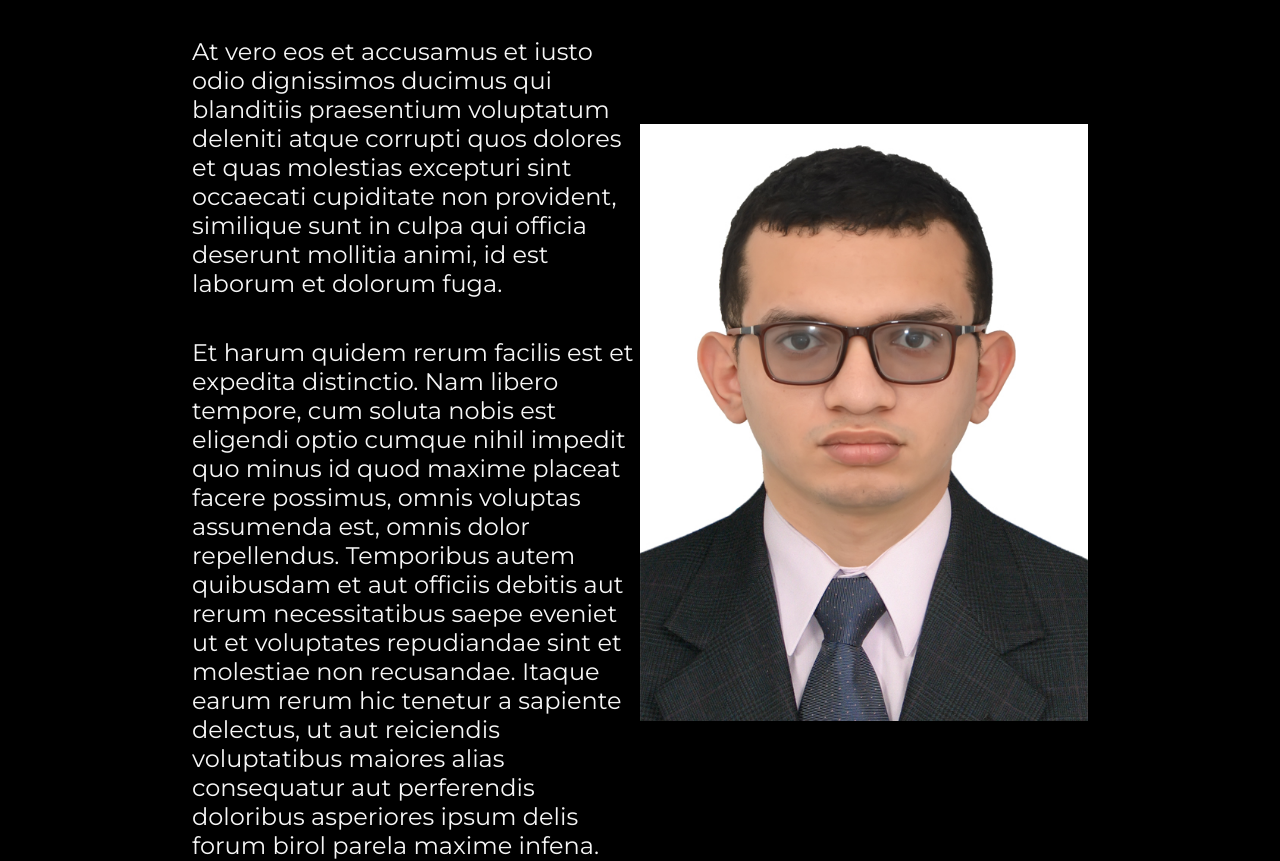
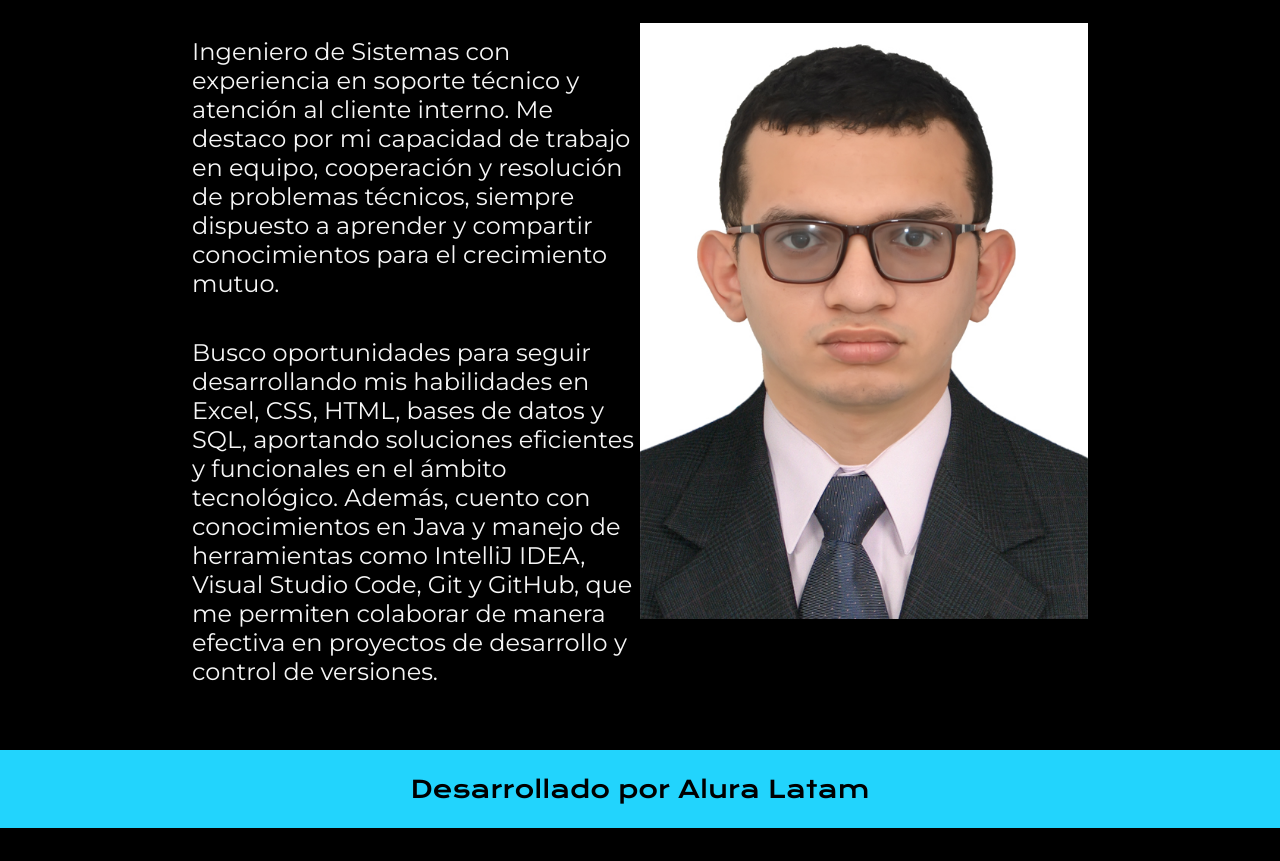
Before and after one commit to pedro8734/portafolio_Fronted, a plain HTML site: page about.html in a window 1280 px wide. Shown: the part 162-1023 px from the top of the page. After the commit the page ends 990 px from the top, so only its background shows below. Drawn offline with nearby package versions, Linux system fonts and the light colour scheme.

Commit message:
actualizacion de Acerca de mi

```diff
--- a/about.html
+++ b/about.html
@@ -1,5 +1,6 @@
 <!DOCTYPE html>
 <html lang="es-mx">
+
 <head>
     <meta charset="UTF-8">
     <meta name="viewport" content="width=device-width, initial-scale=1.0">
@@ -7,6 +8,7 @@
     <link rel="stylesheet" href="styles/style.css">
 
 </head>
+
 <body>
     <header class="header">
         <nav class="header__menu">
@@ -17,26 +19,19 @@
     <main class="presentacion">
         <section class="presentacion__contenido">
             <h1 class="presentacion__contenido__titulo">Sobre mí</h1>
-                <p class="presentacion__contenido__texto">At vero eos et accusamus et iusto odio dignissimos ducimus qui blanditiis praesentium voluptatum deleniti
-                    atque corrupti quos dolores et quas molestias excepturi sint occaecati cupiditate non provident,
-                    similique sunt in culpa qui officia deserunt mollitia animi, id est laborum et dolorum fuga.
-
-                </p>
-                <p class="presentacion__contenido__texto">
-                    Et harum quidem rerum facilis est et expedita distinctio. Nam libero tempore, cum soluta nobis est
-                    eligendi optio cumque nihil impedit quo minus id quod maxime placeat facere possimus, omnis voluptas
-                    assumenda est, omnis dolor repellendus. Temporibus autem quibusdam et aut officiis debitis aut rerum
-                    necessitatibus saepe eveniet ut et voluptates repudiandae sint et molestiae non recusandae. Itaque earum
-                    rerum hic tenetur a sapiente delectus, ut aut reiciendis voluptatibus maiores alias consequatur aut
-                    perferendis doloribus asperiores ipsum delis forum birol parela maxime infena. Excepteur sint occaecat
-                </p>
+            <p class="presentacion__contenido__texto">Ingeniero de Sistemas con experiencia en soporte técnico y atención al cliente interno. Me destaco por mi capacidad de trabajo en equipo, cooperación y resolución de problemas técnicos, siempre dispuesto a aprender y compartir conocimientos
+                para el crecimiento mutuo.</p>
+            <p class="presentacion__contenido__texto">
+                Busco oportunidades para seguir desarrollando mis habilidades en Excel, CSS, HTML, bases de datos y SQL, aportando soluciones eficientes y funcionales en el ámbito tecnológico. Además, cuento con conocimientos en Java y manejo de herramientas como IntelliJ
+                IDEA, Visual Studio Code, Git y GitHub, que me permiten colaborar de manera efectiva en proyectos de desarrollo y control de versiones. </p>
 
         </section>
-            <img class="presentacion__imagen" src="./assets/Imagen.png" alt="Foto de Ana García desarrolando un proyecto">
+        <img class="presentacion__imagen" src="./assets/Imagen.png" alt="Foto de Ana García desarrolando un proyecto">
     </main>
     <footer class="footer">
         <p>Desarrollado por Alura Latam</p>
     </footer>
 
 </body>
+
 </html>
```
